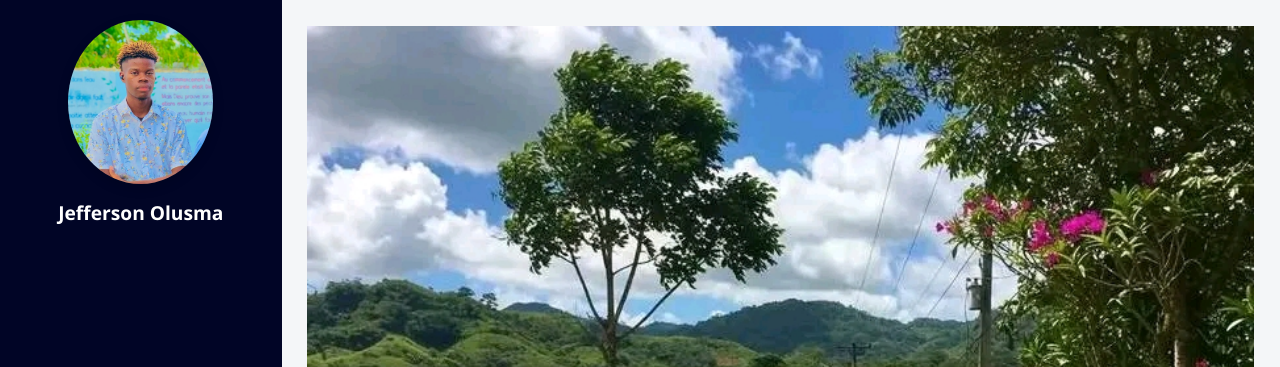
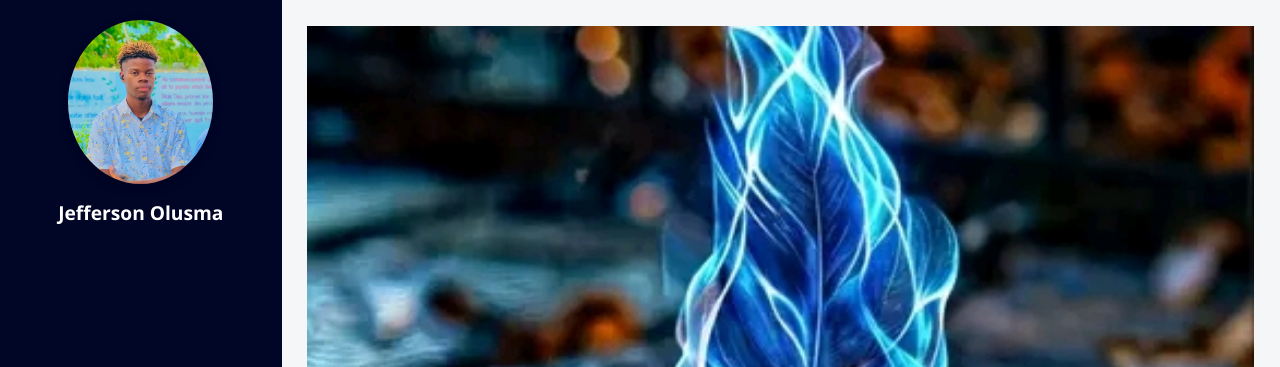
Before and after one commit to JSON-15/Ozekomanse.github.io, a plain HTML site: page index.html in a window 1280 px wide. Shown: the top 367 px of the page. Drawn offline with Linux system fonts and the light colour scheme.

Commit message:
image de fond modif

```diff
--- a/assets/css/style.css
+++ b/assets/css/style.css
@@ -86,7 +86,7 @@ main,
 /* === Banner === */
 .banner {
   height: 100vh;
-  background: url('../css/image/lakay.jpg') center/cover no-repeat;
+  background: url('../css/image/fire_soul.jpg') center/cover no-repeat;
   color: #fff;
   display: flex;
   flex-direction: column;
```
